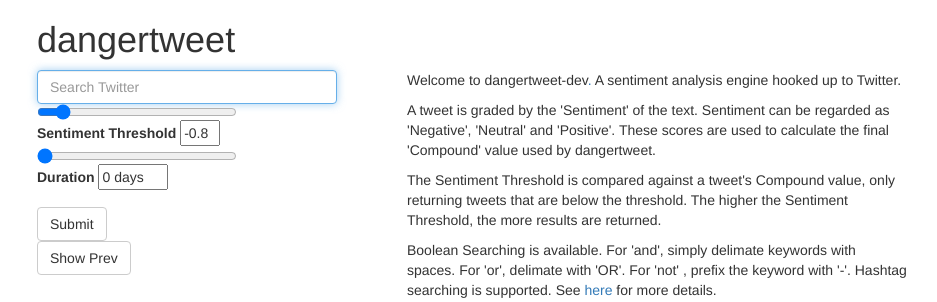
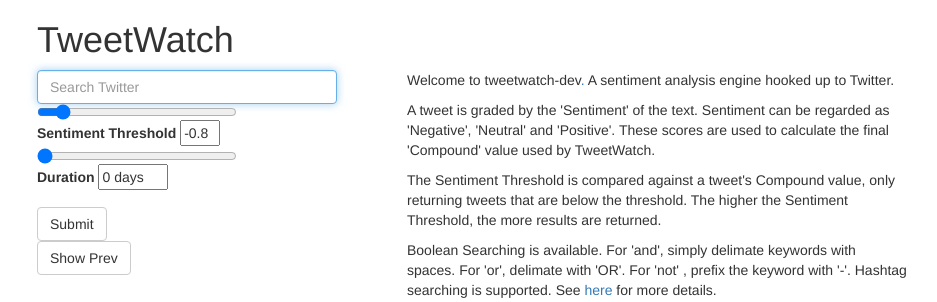
Before and after one commit to dcalvo/TweetWatch, a Flask app: page / in a window 1280 px wide. Shown: the top 302 px of the page, without its empty margins (168-1105 px from the left). Run offline with Flask 2, Linux system fonts and the light colour scheme; data that the repository does not hold is empty; some libraries are stand-ins or nearby versions.

Commit message:
Name change, retweet text issue fix, show only compound score

```diff
--- a/app.py
+++ b/app.py
@@ -14,7 +14,7 @@ PREVIOUS_RESULT_TO_TEMP_STORE = 50
 SENTIMENT_THRESHOLD = -0.8
 DURATION = 0
 
-app = Flask(__name__)
+app = Flask(__name__) #, static_url_path='/templates/build')
 app.config.from_object(os.environ['APP_SETTINGS'])
 app.config['SQLALCHEMY_TRACK_MODIFICATIONS'] = False
 db = SQLAlchemy(app)
@@ -38,7 +38,11 @@ def get_negative_tweets(search, threshold=SENTIMENT_THRESHOLD, duration=DURATION
                                tweet_mode='extended',
                                until=(date.today() - timedelta(days=duration-1)).isoformat()
                                ).items(TWEETS_TO_SEARCH):
-        full_text = tweet.retweeted_status.full_text if tweet.retweeted else tweet.full_text
+        full_text = tweet.full_text[:tweet.full_text.find(':')+2] + tweet.retweeted_status.full_text if hasattr(tweet, 'retweeted_status') else tweet.full_text
+        print(tweet.retweeted)
+        print(tweet.full_text)
+        # print(tweet.retweeted_status)
+        # print(tweet.retweeted_status.extended_tweet)
         score = analyzer.polarity_scores(full_text)
         if score["compound"] < threshold:
             results.append((tweet.id_str, full_text, score, tweet.retweet_count, tweet.retweeted))
@@ -103,8 +107,8 @@ def index():
             try:
                 for tweet, retweeted in tweets:
                     db.session.add(tweet)
-                    results.append((tweet.url, tweet.text, tweet.sentiment, tweet.retweets))
-                    print(json.dumps(tweet.sentiment), type(json.dumps(tweet.sentiment)))
+                    results.append((tweet.url, tweet.text, tweet.compound, tweet.retweets))
+                    print(tweet.sentiment, type(tweet.sentiment))
                 db.session.commit()
             except Exception as e:
                 print(e)
--- a/templates/index.html
+++ b/templates/index.html
@@ -1,7 +1,7 @@
 <!DOCTYPE html>
 <html>
   <head>
-    <title>dangertweet</title>
+    <title>TweetWatch</title>
     <meta name="viewport" content="width=device-width, initial-scale=1.0">
     <link href="//netdna.bootstrapcdn.com/bootstrap/3.3.6/css/bootstrap.min.css" rel="stylesheet" media="screen">
     <style>
@@ -18,11 +18,11 @@
   </head>
   <body>
     <div class="container">
-      <h1>dangertweet</h1>
+      <h1>TweetWatch</h1>
       <div style="float: right; width: 500px">
-        <p>Welcome to dangertweet-dev<a href="https://zombo.com/">.</a> A sentiment analysis engine hooked up to Twitter.</p>
+        <p>Welcome to tweetwatch-dev<a href="https://zombo.com/">.</a> A sentiment analysis engine hooked up to Twitter.</p>
         <p>A tweet is graded by the 'Sentiment' of the text. Sentiment can be regarded as 'Negative', 'Neutral' and 'Positive'.
-          These scores are used to calculate the final 'Compound' value used by dangertweet.</p>
+          These scores are used to calculate the final 'Compound' value used by TweetWatch.</p>
           <p>The Sentiment Threshold is compared against a tweet's Compound value, only returning tweets that are below the threshold.
             The higher the Sentiment Threshold, the more results are returned.</p>
           <p>Boolean Searching is available. For 'and', simply delimate keywords with spaces. For 'or', delimate with 'OR'. For 'not'
```
Also changed, not shown: README.md.
